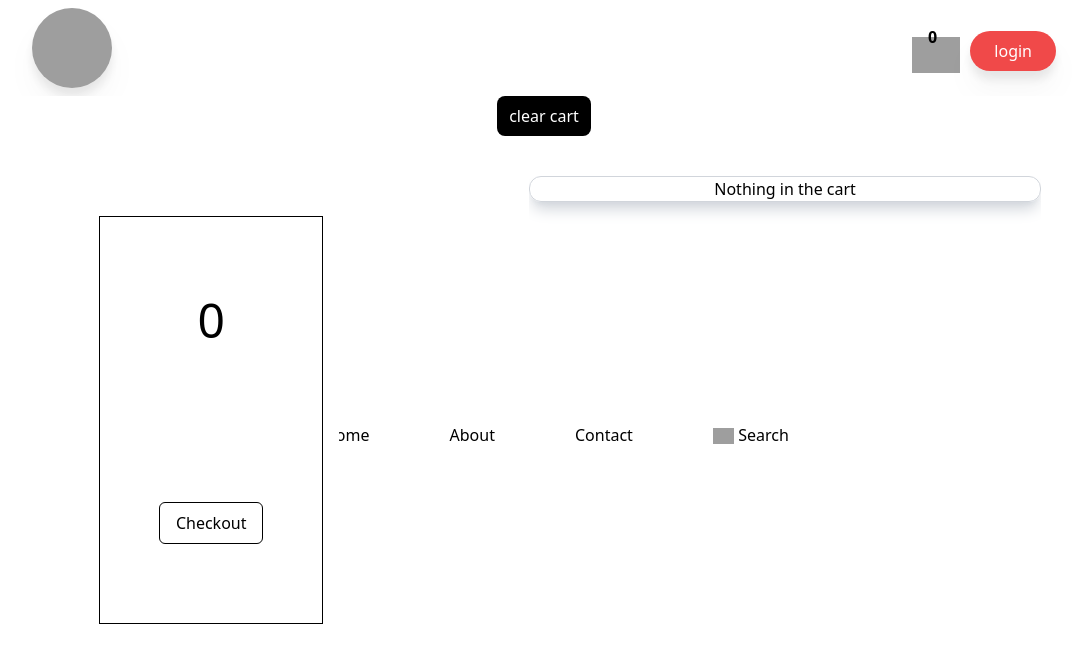
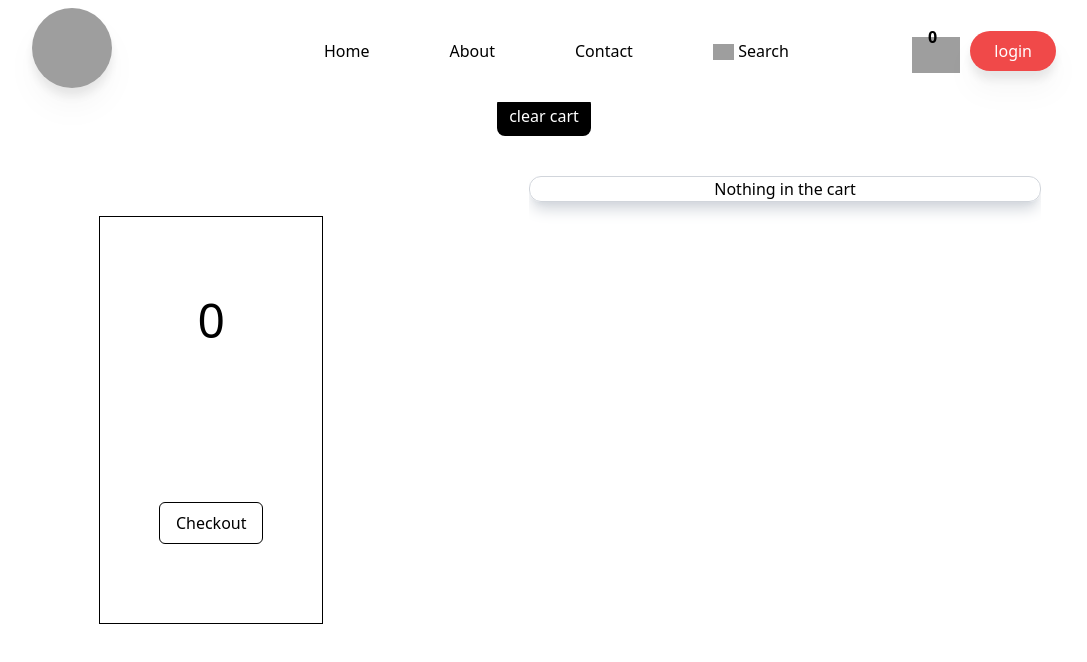
Before and after one commit to Ravi-Badami/Swiggy-clone, a React (Vite) app: page /Cart in a window 1280 px wide. Shown: the top 662 px of the page, without its empty margins (96-1183 px from the left). Built offline with nearby package versions, Linux system fonts and the light colour scheme; grey boxes are pictures that could not be loaded.

Commit message:
fixed the cart and hamburger

```diff
--- a/src/components/Cart/TopCart.jsx
+++ b/src/components/Cart/TopCart.jsx
@@ -22,7 +22,7 @@ const TopCart = () => {
         <h1 className="m-9 font-bold">CART</h1>
 
         {/** clear cart button */}
-        <div className="fixed z-20 h-16 w-full  bg-white  ">
+        <div className="fixed z-10 h-16 w-full  bg-white  ">
           <button
             className=" rounded-lg bg-black px-3 py-2 text-white "
             onClick={handleClick}
@@ -33,7 +33,7 @@ const TopCart = () => {
 
         {/**Checkout box */}
         <div className="flex flex-wrap  items-start justify-center gap-2  md:min-h-screen ">
-          <div className="fixed top-[20%] z-20 h-[30%] w-[100%] bg-white  p-4 md:left-[14%] md:top-[25%] md:h-[55%] md:w-[20%]">
+          <div className="fixed top-[20%] z-10 h-[30%] w-[100%] bg-white  p-4 md:left-[14%] md:top-[25%] md:h-[55%] md:w-[20%]">
             <div className="mx-auto flex h-full w-[50%] flex-col items-center justify-around border border-black md:w-auto  ">
               <p className="text-2xl md:text-5xl">{sum}</p>
               <div className="rounded-md border border-black px-4 py-2">
--- a/src/components/Header/Header.jsx
+++ b/src/components/Header/Header.jsx
@@ -37,8 +37,8 @@ const Header = () => {
 
       {/** Navigation section */}
       <div
-        className={`  ${display ? "hidden" : "block"} ${
-          display ? "translate-y-96 " : "-translate-y-0"
+        className={`  ${
+          display ? "hidden" : "block"
         }   absolute z-50 mt-[180%]  flex  h-screen w-[100%]  flex-col   items-center justify-center bg-white bg-opacity-95  p-5  md:relative md:ml-0 md:mt-0 md:flex md:h-auto md:w-4/12 md:flex-row md:justify-between md:gap-1 md:border-none md:bg-opacity-100`}
       >
         <div className="flex h-[70%] w-4/12 flex-col gap-10  md:relative md:ml-0 md:mt-0 md:flex md:h-auto md:flex-row md:justify-between  md:gap-20 md:border-none  ">
```
